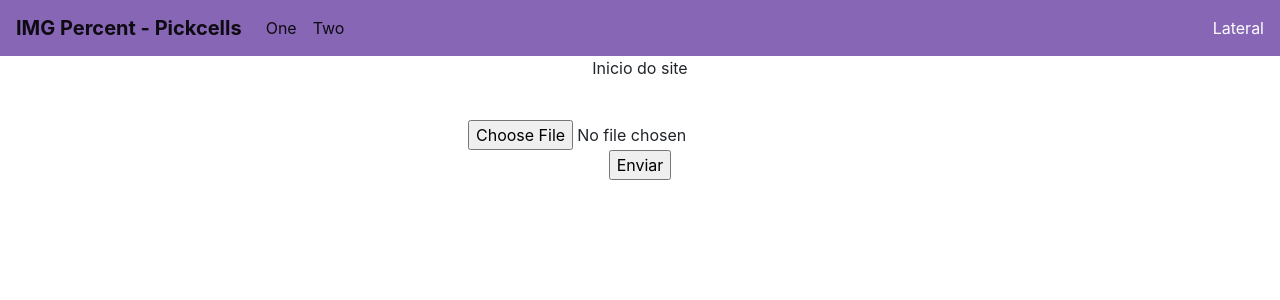
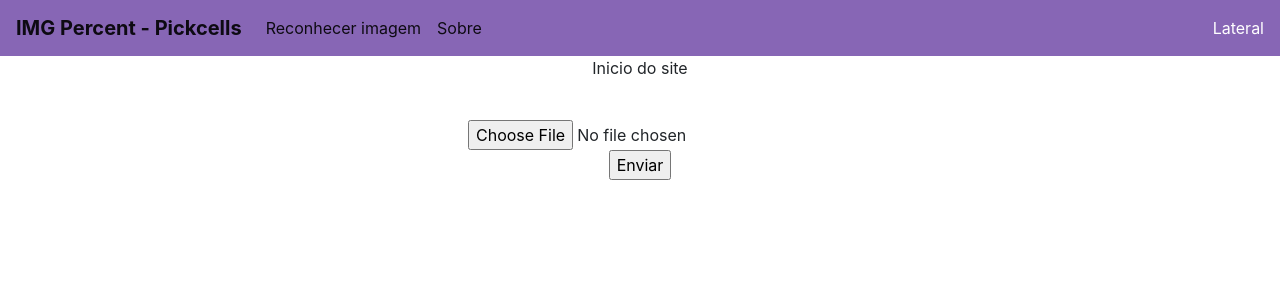
Before and after one commit to Jeremias333/imgpercent-teste-pickcells, a Django app: page / in a window 1280 px wide. Shown: the top 300 px of the page. Run offline with Django 3.2, Linux system fonts and the light colour scheme; some libraries are stand-ins or nearby versions.

Commit message:
refactor(Base): Alterado label e link das páginas da aplicação para nomes especificos.

```diff
--- a/imgpercent/imgpercent/main/templates/base.html
+++ b/imgpercent/imgpercent/main/templates/base.html
@@ -20,10 +20,10 @@
 			<div class="collapse navbar-collapse" id="navbarSupportedContent">
 				<ul class="navbar-nav mr-auto">
 					<li class="nav-item active">
-						<a class="nav-link" href="/">One<span class="sr-only">(current)</span></a>
+						<a class="nav-link" href="/recognition">Reconhecer imagem<span class="sr-only">(current)</span></a>
 					</li>
 					<li class="nav-item active">
-						<a class="nav-link" href="/funcionarios">Two</a>
+						<a class="nav-link" href="/about">Sobre</a>
 					</li>
 				</ul>
 				<form class="form-inline my-2 my-lg-0">
```
